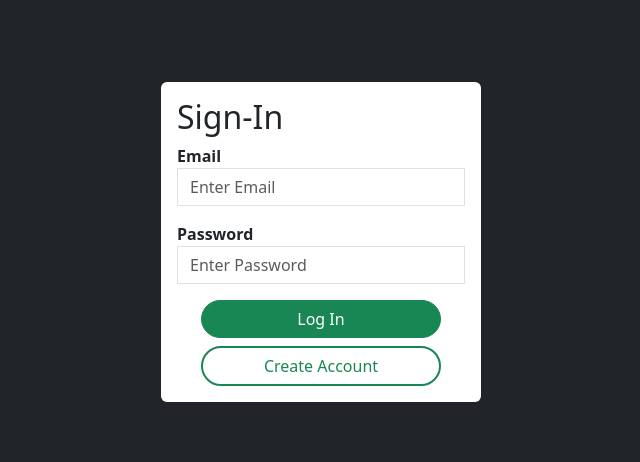
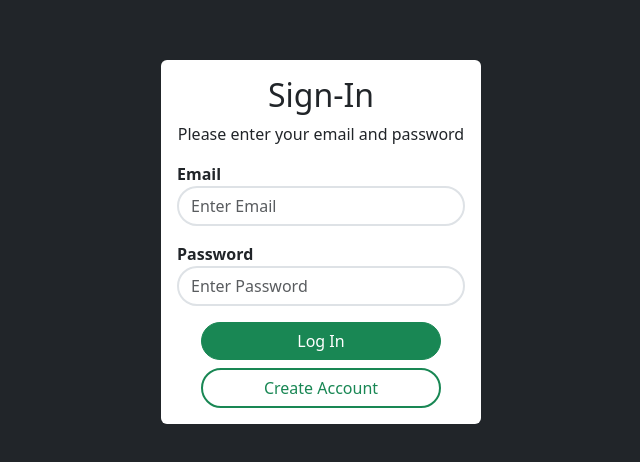
Before and after one commit to NachoJorquera/AdminMate, a React (Vite) app in the folder loginFrontEnd/: page /login in a window 1280 px wide. Shown: the part 158-620 px from the top of the page, without its empty margins (319-959 px from the left). Built offline with nearby package versions, Linux system fonts and the light colour scheme.

Commit message:
Ajustes en UI

```diff
--- a/loginFrontEnd/src/Login.jsx
+++ b/loginFrontEnd/src/Login.jsx
@@ -25,16 +25,19 @@ function Login() {
 
   return (
     <div className='d-flex justify-content-center align-items-center bg-dark vh-100'>
-        <div className='bg-white p-3 rounded w-25'>
-            <h2>Sign-In</h2>
+        <div className='p-3 bg-white rounded w-25'>
+            <div className='text-center'>
+                <h2>Sign-In</h2>
+                <p>Please enter your email and password</p>
+            </div>
             <form onSubmit={handleSubmit}>
                 <div className='mb-3'>
                     <label htmlFor='email'><strong>Email</strong></label>
-                    <input type='email'placeholder='Enter Email' name='email' onChange={e => setValues({...values, email: e.target.value})} className='form-control rounded-0' />
+                    <input type='email'placeholder='Enter Email' name='email' onChange={e => setValues({...values, email: e.target.value})} className='form-control rounded-5 border-2' />
                 </div>
                 <div className='mb-3'>
                     <label htmlFor='password'><strong>Password</strong></label>
-                    <input type='password'placeholder='Enter Password' name='password' onChange={e => setValues({...values, password: e.target.value})} className='form-control rounded-0' />
+                    <input type='password'placeholder='Enter Password' name='password' onChange={e => setValues({...values, password: e.target.value})} className='form-control rounded-5 border-2' />
                 </div>
                 <div className='d-grid gap-2 col-10 mx-auto'>
                     <button type='submit' className='btn btn-success w-100 rounded-5'>Log In</button>
--- a/loginFrontEnd/src/Register.jsx
+++ b/loginFrontEnd/src/Register.jsx
@@ -26,7 +26,9 @@ function Register() {
   return (
     <div className='d-flex justify-content-center align-items-center bg-dark vh-100'>
         <div className='bg-white p-3 rounded w-25'>
-            <h2>Sign-Up</h2>
+            <div className='text-center'>
+                <h2>Sign-Up</h2>
+            </div>
             <form onSubmit={handleSubmit}>
                 <div className='mb-3'>
                     <label htmlFor="name"><strong>Name</strong></label>
@@ -41,10 +43,10 @@ function Register() {
                     <label htmlFor="password"><strong>Password</strong></label>
                     <input type="password" placeholder='Enter Password' name='password' onChange={e => setValues({...values, password: e.target.value})} className='form-control rounded-0' />
                 </div>
-                <div className='d-grid gap-2 col-10 mx-auto'>
+                <div className='d-grid gap-1 col-10 mx-auto'>
                     <button type='submit' className='btn btn-success w-100 rounded-5'> Sign up</button>
-                    <p>You are agree to our terms and policies</p>
-                    <Link to='/login' className='btn btn-default border w-100 bg-light rounded-5 text-decoration-none'>Log In</Link>
+                    <p className='text-center'>You are agree to our terms and policies</p>
+                    <Link to='/login' className='btn btn-outline-success border-2 w-100 rounded-5 text-decoration-none'>Log In</Link>
                 </div>
             </form>
         </div>
```
